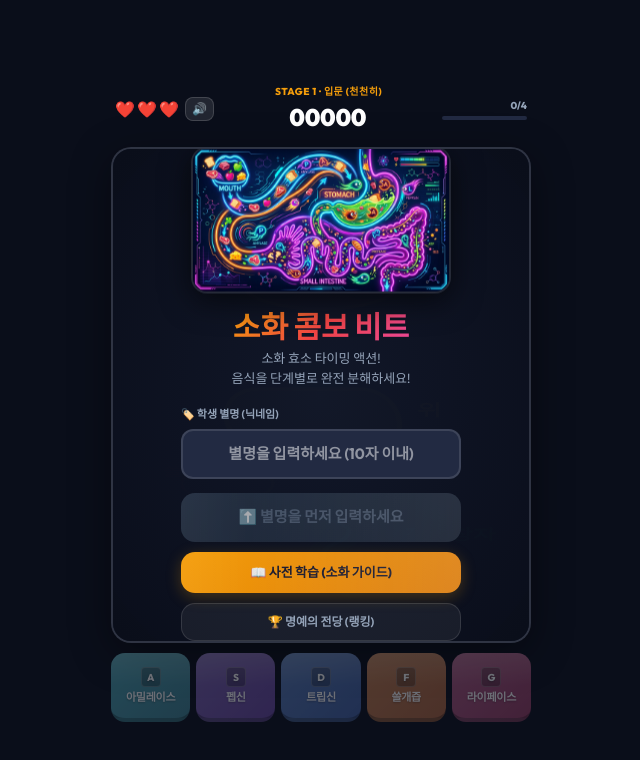
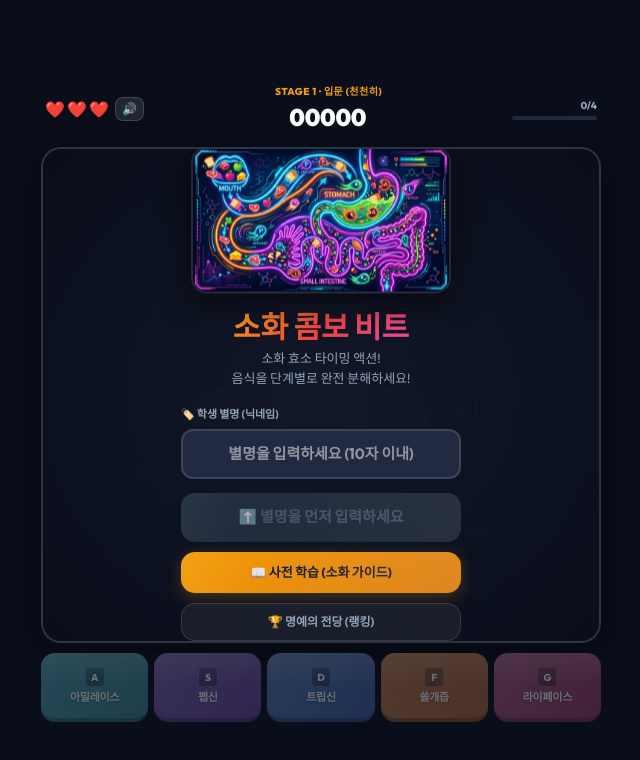
Before and after one commit to samsunk25-hue/a260813enz_game, a React (Vite) app: page / in a window 1280 px wide. Shown: the top 760 px of the page, without its empty margins (319-959 px from the left). Built offline with nearby package versions, Linux system fonts and the light colour scheme.

Commit message:
adjust maxWidth to 560 for better tablet experience

```diff
--- a/src/App.jsx
+++ b/src/App.jsx
@@ -1525,7 +1525,7 @@ export default function App() {
     }}>
       {/* === HUD (상단 인터페이스 & 음소거 버튼) === */}
       <div style={{
-        width: '100%', maxWidth: 420,
+        width: '100%', maxWidth: 560,
         display: 'flex', alignItems: 'center', justifyContent: 'space-between',
         padding: '6px 4px', marginBottom: 6,
       }}>
@@ -1588,7 +1588,7 @@ export default function App() {
       <div
         className={`${feedback?.type === 'miss' ? 'animate-shake' : ''} ${isFiberActive ? 'animate-fiber-glow' : ''}`}
         style={{
-          width: '100%', maxWidth: 420,
+          width: '100%', maxWidth: 560,
           height: '62vh', minHeight: 410,
           background: feedback?.type === 'miss'
             ? 'linear-gradient(180deg, rgba(239,68,68,0.1) 0%, var(--bg-card) 30%)'
@@ -1769,7 +1769,7 @@ export default function App() {
       {/* === 아이템 (태블릿/PC) 버튼 === */}
       {(stage >= 4) && (
         <div style={{
-          width: '100%', maxWidth: 420,
+          width: '100%', maxWidth: 560,
           marginTop: 8, display: 'flex', gap: 10, justifyContent: 'center'
         }}>
           {stage >= 4 && (
@@ -1813,7 +1813,7 @@ export default function App() {
 
       {/* === 효소 조작 아케이드 버튼 === */}
       <div style={{
-        width: '100%', maxWidth: 420,
+        width: '100%', maxWidth: 560,
         marginTop: 10,
         display: 'grid',
         gridTemplateColumns: 'repeat(5, 1fr)',
@@ -1839,7 +1839,7 @@ export default function App() {
       {/* 콤보 & 키보드 안내 바 */}
       {gameState === 'playing' && (
         <div style={{
-          width: '100%', maxWidth: 420, marginTop: 6,
+          width: '100%', maxWidth: 560, marginTop: 6,
           display: 'flex', justifyContent: 'space-between', alignItems: 'center',
           padding: '0 4px',
         }}>
```
